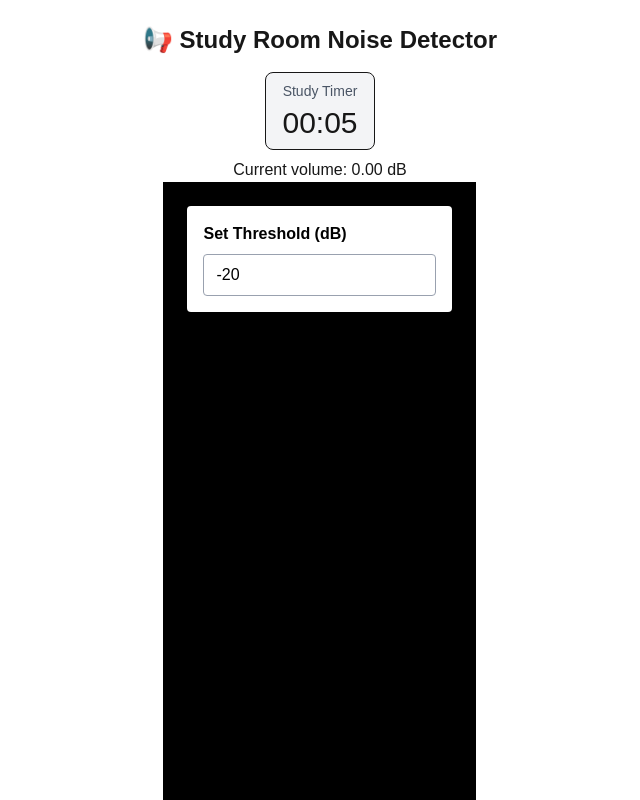
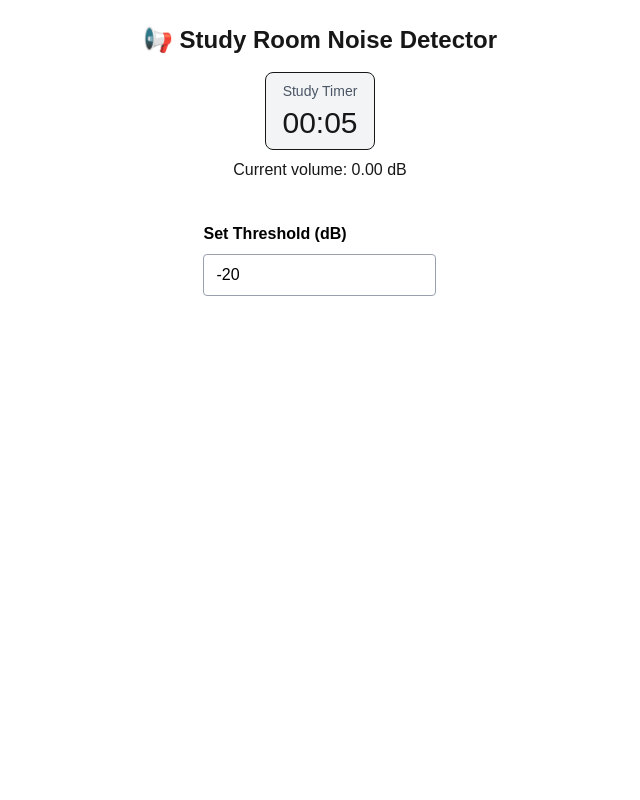
Before and after one commit to kokonut518/lock-in, a Next.js app: page / in a window 1280 px wide. Shown: the top 800 px of the page, without its empty margins (320-960 px from the left). Built offline with nearby package versions, Linux system fonts and the light colour scheme; no server answers.

Commit message:
Update Vol_adjust.tsx

```diff
--- a/app/components/Vol_adjust.tsx
+++ b/app/components/Vol_adjust.tsx
@@ -13,7 +13,7 @@ interface VolAdjustProps {
 export default function Vol_adjust({ threshold, setThreshold }: VolAdjustProps) {
 
   return (
-    <div className="flex flex-col items-center p-6 space-y-4 bg-black text-white min-h-screen">
+    <div className="flex flex-col items-center p-6 space-y-4 bg-white text-white min-h-screen">
       {/* Force visible threshold input box */}
       <div className="w-full max-w-xs bg-white rounded p-4 text-black">
         <label htmlFor="threshold" className="block font-semibold mb-2">
```
